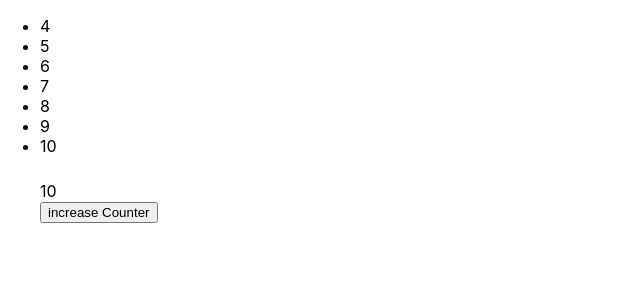
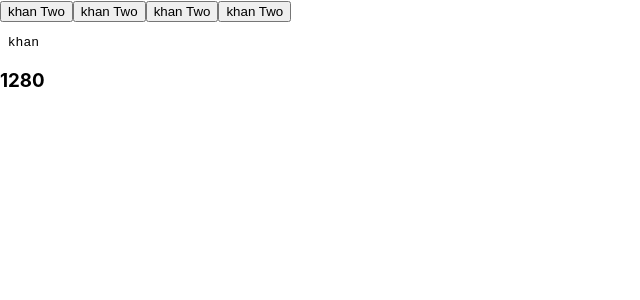
Before and after one commit to Sourovahmad/React-Core-Concepts, a React (Create React App) app in the folder react-fundamentals/: page / in a window 1280 px wide. Shown: the top 300 px of the page, without its empty margins (0-640 px from the left). Built offline with nearby package versions, Linux system fonts and the light colour scheme.

Commit message:
usee effect

```diff
--- a/react-fundamentals/src/Components/Practice.js
+++ b/react-fundamentals/src/Components/Practice.js
@@ -1,36 +1,43 @@
 
-import React, { useState } from 'react'
+import React, { useEffect, useState } from 'react'
 
 export default function Practice() {
 
-    let array = [0,1,2,3,4,5,6,7,8,9,10];
-    const [Count, setCount] = useState(10)
+    const [Name, SetName] = useState("khan");
+    const [windowSize, setwindowSize] = useState(window.innerWidth);
+
+    const winddowResizeHanler = () =>{
+        setwindowSize(window.innerWidth);
+    }
+
+    useEffect(() => {
+
+        window.addEventListener('resize', winddowResizeHanler)
+
+        return () => {
+            console.log("cleard");
+            window.removeEventListener('resize');
+        }
+    }, []);
+
+
+
 
     return (
         <div>
-            <ul className="myUrl">
-                {
-                     array.map((el,i) =>
 
-                     i > 3 ?
-                     <li> {el}  </li>
-                    : ''
-                     )
-                }
-            </ul>
+            <button onClick={() => SetName("khan2")}> khan Two</button>
+            <button onClick={() => SetName("khan3")}> khan Two</button>
+            <button onClick={() => SetName("khan4")}> khan Two</button>
+            <button onClick={() => SetName("khan5")}> khan Two</button>
 
 
-            <div className="container" style={{ marginLeft:'40px' }}>
-                <div className="row">
-                    <div className="text-center" style={{ marginTop: '25px' }}>
-                        {Count}
-                    </div>
+            <pre> {Name} </pre>
 
 
 
-                    <button onClick> increase Counter</button>
-                </div>
-            </div>
+            <h3>{windowSize}</h3>
+
         </div>
     )
 }
```
